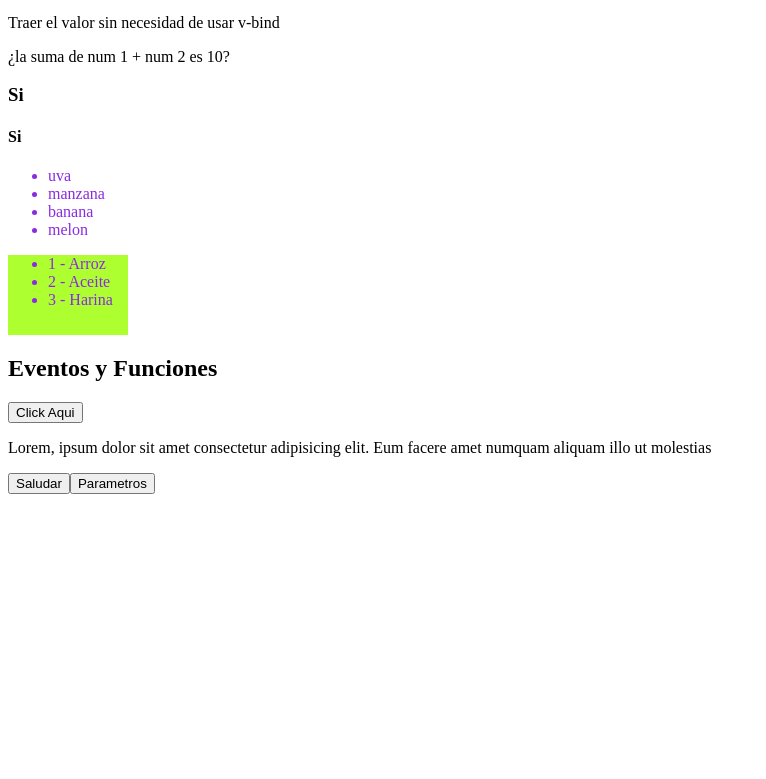
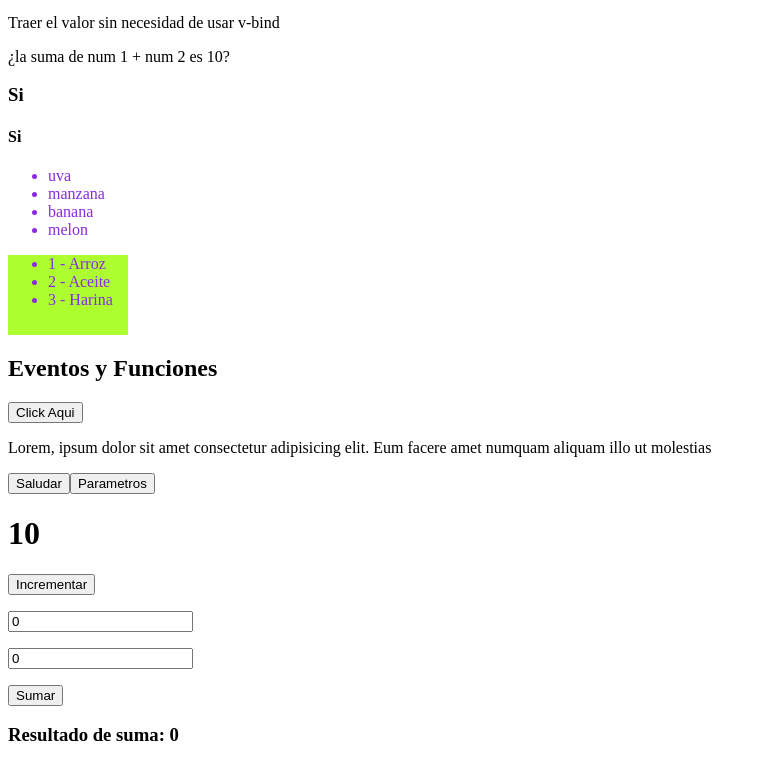
Before and after one commit to Pheobhe/fundamentosVue, a plain HTML site: page index.html in a window 1280 px wide. Shown: the part 454-1233 px from the top of the page, without its empty margins (0-766 px from the left). Drawn offline with nearby package versions, Linux system fonts and the light colour scheme.

Commit message:
v-model y funciones

```diff
--- a/index.html
+++ b/index.html
@@ -73,6 +73,24 @@
             <button @click="Saludar()">Saludar</button>
             <button @click="ProbandoParametros(5,7)">Parametros</button>
 
+            <h1> {{contador}} </h1>
+              <button @click="IncrementarContador">Incrementar</button>
+                <p>
+                    <input type="number"
+                     placeholder="ingrese numero ..."
+                     v-model="numero1">
+                </p>
+                <p>
+                    <input type="number"
+                    placeholder="ingrese numero ..."
+                    v-model="numero2">
+                </p>
+
+                <button>Sumar</button>
+                <h3>Resultado de suma: {{ SumarNumeros()}}</h3>
+        </div>
+
+
 
             <script src="https://unpkg.com/vue@3/dist/vue.global.js"></script>
             <!-- <script src="vue.js"></script>-->
@@ -80,7 +98,5 @@
             <script src="instancia.js"></script>
             <script src="miApp.js"></script>
 
-
-
     </body>
 </html>
--- a/miApp.js
+++ b/miApp.js
@@ -11,7 +11,10 @@ createApp({
             { 'id': '001', 'name': 'Arroz'},
             { 'id': '002', 'name': 'Aceite'},
             { 'id': '002', 'name': 'Harina'},
-        ]
+        ],
+        contador: 10,
+        numero1: 0,
+        numero2: 0,
     }
     },
 
@@ -23,7 +26,14 @@ createApp({
         ProbandoParametros: function (a , b){
             console.log( a + b )
             return a + b
+        },
+        IncrementarContador: function(){
+            this.contador = this.contador + 108 -3
+            return this.contador
+        },
+        SumarNumeros: function(){
+            return parseInt(this.numero1) + parseInt(this.numero2)
         }
-    },
+        },
 
 }).mount('#miApp');
```
